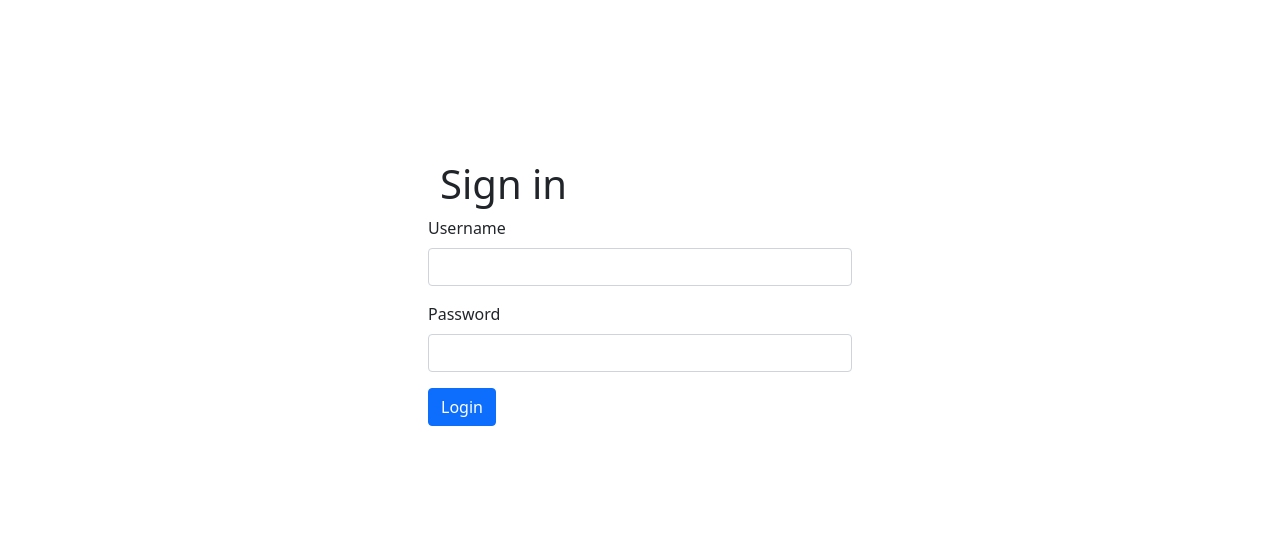
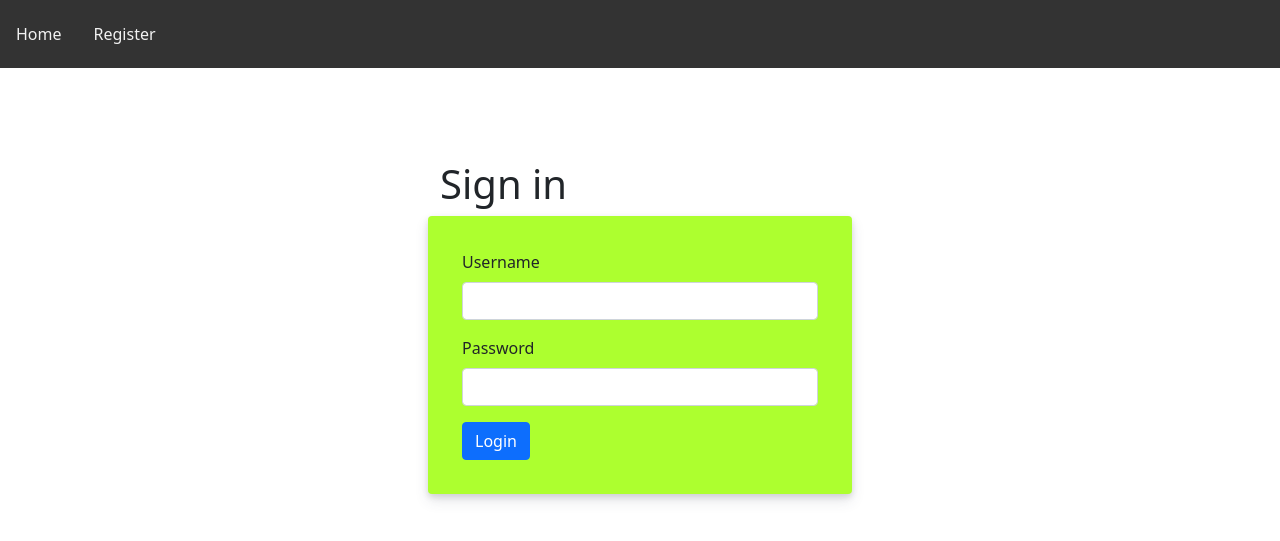
Before and after one commit to CodecoolGlobal/proman-1-python-csipkek98, a Flask app: page /login in a window 1280 px wide. Shown: the top 541 px of the page. Run offline with Flask 2, Linux system fonts and the light colour scheme; parts of the project's set-up code (start-up, migrations or seed data) failed here and were passed over.

Commit message:
Add: login form background css

```diff
--- a/static/css/navbar.css
+++ b/static/css/navbar.css
@@ -5,6 +5,8 @@
   position: fixed; /* Set the navbar to fixed position */
   top: 0; /* Position the navbar at the top of the page */
   width: 100vw; /* Full width */
+  display: flex;
+  justify-content: flex-start;
 }
 
 /* Links inside the navbar */
--- a/static/css/register.css
+++ b/static/css/register.css
@@ -8,3 +8,17 @@
     width: 24px;
     height: 24px;
 }
+
+.form-bg {
+    margin: 0px auto;
+    width: 100%;
+    max-width: 448px;
+    background: greenyellow;
+    border-radius: 4px;
+    box-shadow: rgba(60, 66, 87, 0.12) 0px 7px 14px 0px, rgba(0, 0, 0, 0.12) 0px 3px 6px 0px;
+}
+
+.form-inner {
+    margin: 34px;
+    width: auto;
+}
--- /dev/null
+++ b/templates/header.html
@@ -0,0 +1,6 @@
+<div class="navbar">
+  <a href="{{ url_for("index") }}">Home</a>
+  <a href="{{ url_for("login") }}">Login</a>
+  <a href="{{ url_for("register") }}">Register</a>
+  <a id="myBtn"><i class="fa fa-archive" aria-hidden="true"></i> Archive</a>
+</div>
--- a/templates/index.html
+++ b/templates/index.html
@@ -23,8 +23,9 @@
         <script type="module" src="{{ url_for('static', filename='js/modal.js') }}" defer></script>
     </head>
     <div class="navbar">
-      <a href="#home">Home</a>
-      <a href="#login">Login</a>
+      <a href="{{ url_for("index") }}">Home</a>
+      <a href="{{ url_for("login") }}">Login</a>
+      <a href="{{ url_for("register") }}">Register</a>
       <a id="myBtn"><i class="fa fa-archive" aria-hidden="true"></i> Archive</a>
     </div>
     <body>
--- a/templates/login.html
+++ b/templates/login.html
@@ -1,4 +1,10 @@
 {% extends "user_sign.html" %}
+{% block header %}
+    <div class="navbar">
+        <a href="{{ url_for("index") }}">Home</a>
+        <a href="{{ url_for("register") }}">Register</a>
+    </div>
+{% endblock %}
 {% block title %}
 <div class="container-fluid">
     <h1>
--- a/templates/register.html
+++ b/templates/register.html
@@ -1,4 +1,10 @@
 {% extends "user_sign.html" %}
+{% block header %}
+    <div class="navbar">
+        <a href="{{ url_for("index") }}">Home</a>
+        <a href="{{ url_for("login") }}">Login</a>
+    </div>
+{% endblock %}
 {% block title %}
 <div class="container-fluid">
     <h1>
--- a/templates/user_sign.html
+++ b/templates/user_sign.html
@@ -17,16 +17,23 @@
         crossorigin="anonymous"
     ></script>
     <link rel="stylesheet" type="text/css" href="/static/css/register.css">
+    <link rel="stylesheet" type="text/css" href="/static/css/navbar.css">
     <script type="module" src="/static/js/controller/user_controller.js" defer></script>
     <link rel="stylesheet" type="text/css" href="https://cdn.jsdelivr.net/npm/bootstrap-icons@1.5.0/font/bootstrap-icons.css">
 </head>
 <body>
+{% block header %}
+{% endblock %}
 <div class="warningPlaceholder"></div>
 <div class="container d-flex flex-column justify-content-between">
     {% block title %}
     {% endblock %}
-    {% block form %}
-    {% endblock %}
+<div class="form-bg">
+    <div class="form-inner">
+        {% block form %}
+        {% endblock %}
+    </div>
+</div>
 </div>
 </body>
 </html>
```
